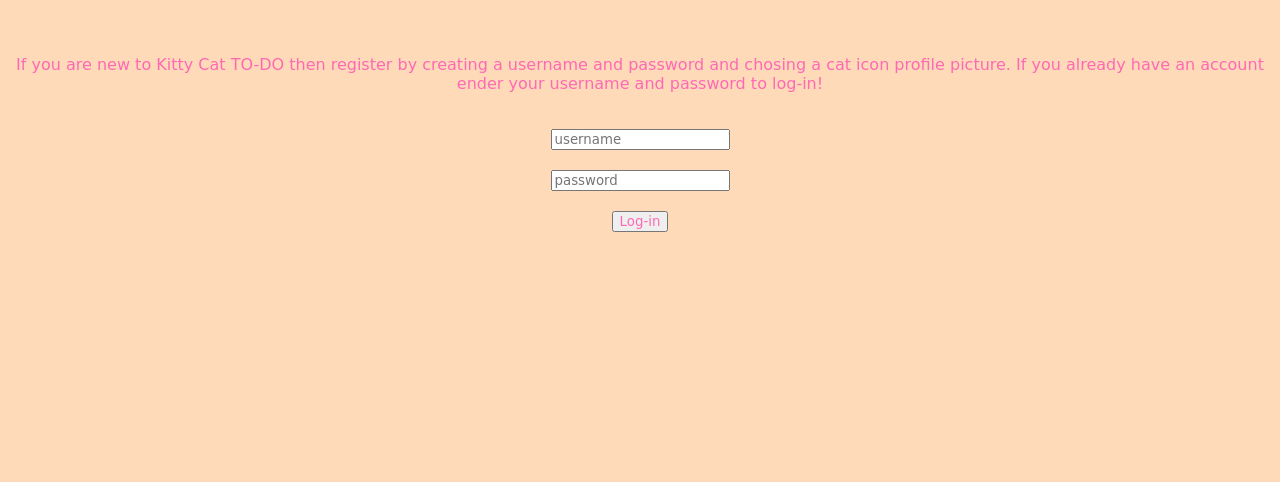
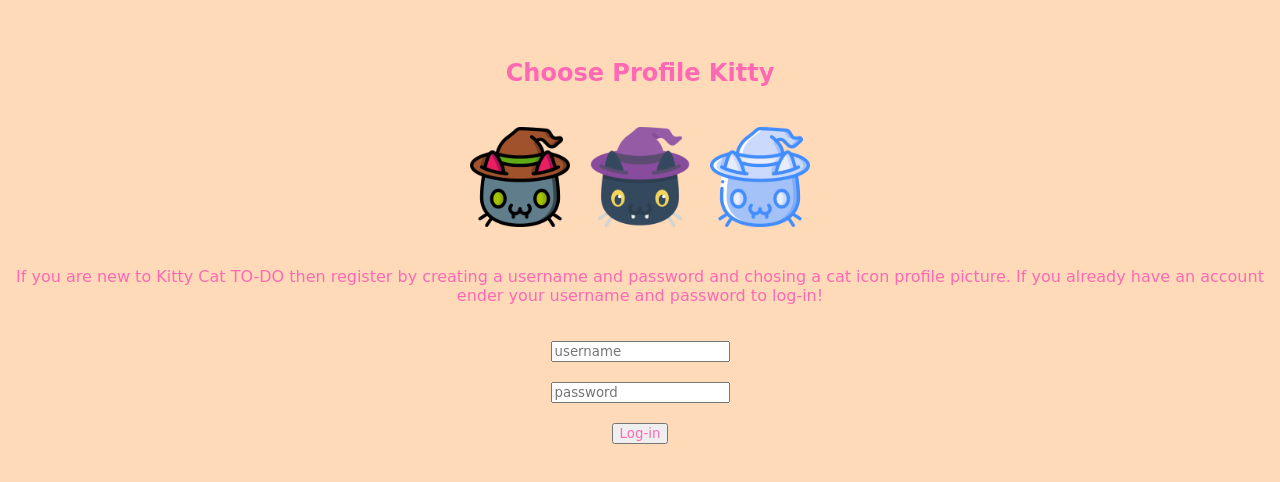
Before and after one commit to adriaivanitsky/lab-14-todos, a website: page index.html in a window 1280 px wide. Shown: the part 162-644 px from the top of the page. Drawn offline with Linux system fonts and the light colour scheme; a web font is replaced by a local one.

Commit message:
added images and more styling

```diff
--- a/index.html
+++ b/index.html
@@ -19,16 +19,32 @@
 </head>
 <body>
     <h1>KITTY CAT TO-DO LIST (meow)</h1>
-
+    <h2>Choose Profile Kitty</h2>
+        <div id="kitty-icon">
+            <label name="kitty">
+                <input type="radio" name="kitty">
+                <img src="./assets/cat-1.png">
+            </label>
+            <label name="kitty">
+                <input type="radio" name="kitty">
+                <img src="./assets/cat-2.png">
+            </label>
+            <label name="kitty">
+                <input type="radio" name="kitty">
+                <img src="./assets/cat-3.png">
+            </label>
+        </div>
 <p>
     If you are new to Kitty Cat TO-DO then register by creating a username and password and chosing a cat icon profile picture. If you already have an account ender your username and password to log-in!
 </p>
+
     <label id="username">
         <input type="text" placeholder="username" id="input-1">
     </label>
     <label id="password">
         <input type="password" placeholder="password" id="input-2">
     </label>
+
 
     <button>
         Log-in
--- a/styles/style.css
+++ b/styles/style.css
@@ -11,5 +11,26 @@ body {
 * {
     font-family: 'Shrikhand', cursive;
     color: hotpink;
+}
 
+#kitty-icon {
+    display: flex;
+    flex-direction: row;
+    justify-content: center;
+    gap: 20px;
 }
+
+input[type=radio] {
+    display: none;
+}
+
+input[type=radio]:checked +  img {
+    border: 5px solid purple;
+    border-radius: 50%;
+    padding: 10px;
+}
+
+
+img {
+    width: 100px;
+}
```
Also changed, not shown: assets/cat-1.png (added), assets/cat-2.png (added), assets/cat-3.png (added), assets/paw.png (added).
